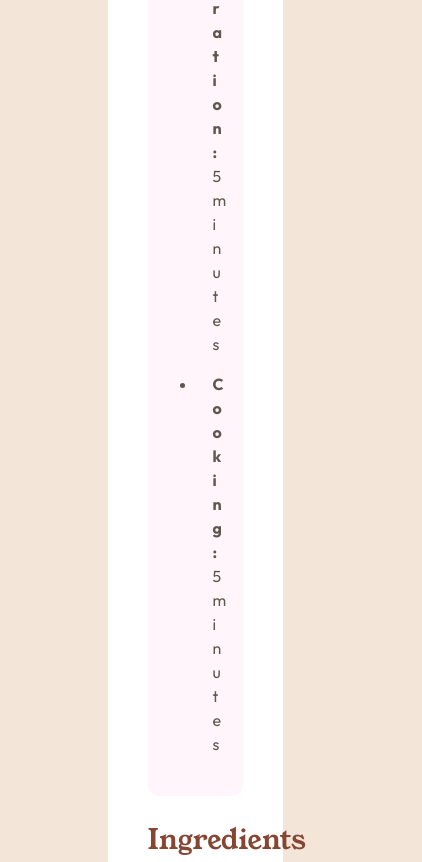
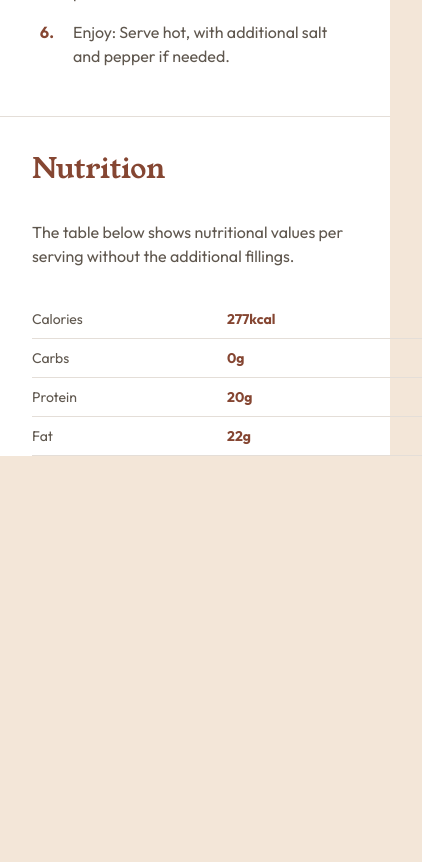
Before and after one commit to lgleason1785/recipe-page, a plain HTML site: page index.html in a window 390 px wide. Shown: the part 1684-2546 px from the top of the page, 422 px wide, since content can reach past the window. After the commit the page ends 2140 px from the top, so only its background shows below. Drawn offline with Linux system fonts and the light colour scheme.

Commit message:
Added media queries for responsive design and changed the table margin to ensure consistent alignment on smaller screens.

```diff
--- a/styles.css
+++ b/styles.css
@@ -63,7 +63,8 @@ main {
     align-items: flex-start;
     padding: 40px;
     gap: 24px;
-    width: 50%;
+    width: 100%;
+    max-width: 736px;
     margin: 20px auto;
     word-wrap: break-word;
     overflow-wrap: break-word;
@@ -74,8 +75,48 @@ main {
     max-width: 100%;
     height: auto;
     display: block;
-    border-radius: 20px;
+    border-radius: 12px;
     align-self: center;
+}
+
+/* Mobile styles (320px - 767px) */
+@media (max-width: 767px) {
+    body {
+        padding: 0;
+    }
+
+    main {
+        padding: 0;
+    }
+
+    .card {
+        border-radius: 0;
+        padding: 0;
+        margin: 0;
+        max-width: 100%;
+        gap: 32px;
+    }
+
+    .card img {
+        border-radius: 0;
+    }
+
+    .card > *:not(img) {
+        padding: 0 32px;
+    }
+
+    .card h1 {
+        font-size: 28px;
+    }
+
+    .card h2 {
+        font-size: 24px;
+    }
+
+    .card table {
+        margin: 0 32px;
+        width: calc(100% - 64px);
+    }
 }
 
 .card h1 {
@@ -137,6 +178,7 @@ main {
 .card table {
     width: 100%;
     border-collapse: collapse;
+    table-layout: fixed;
 }
 
 .card table td {
@@ -145,11 +187,27 @@ main {
     color: hsl(30, 10%, 34%);
     padding: 12px 0;
     border-bottom: 1px solid hsl(30, 18%, 87%);
+    word-wrap: break-word;
+    overflow-wrap: break-word;
+}
+
+.card table td:first-child {
+    width: 50%;
+    padding-right: 16px;
 }
 
 .card table td:last-child {
+    width: 50%;
     color: hsl(14, 45%, 36%);
     font-weight: 700;
+    text-align: left;
+}
+
+@media (max-width: 767px) {
+    .card table td {
+        font-size: 14px;
+        padding: 10px 0;
+    }
 }
 
 .card hr {
```
